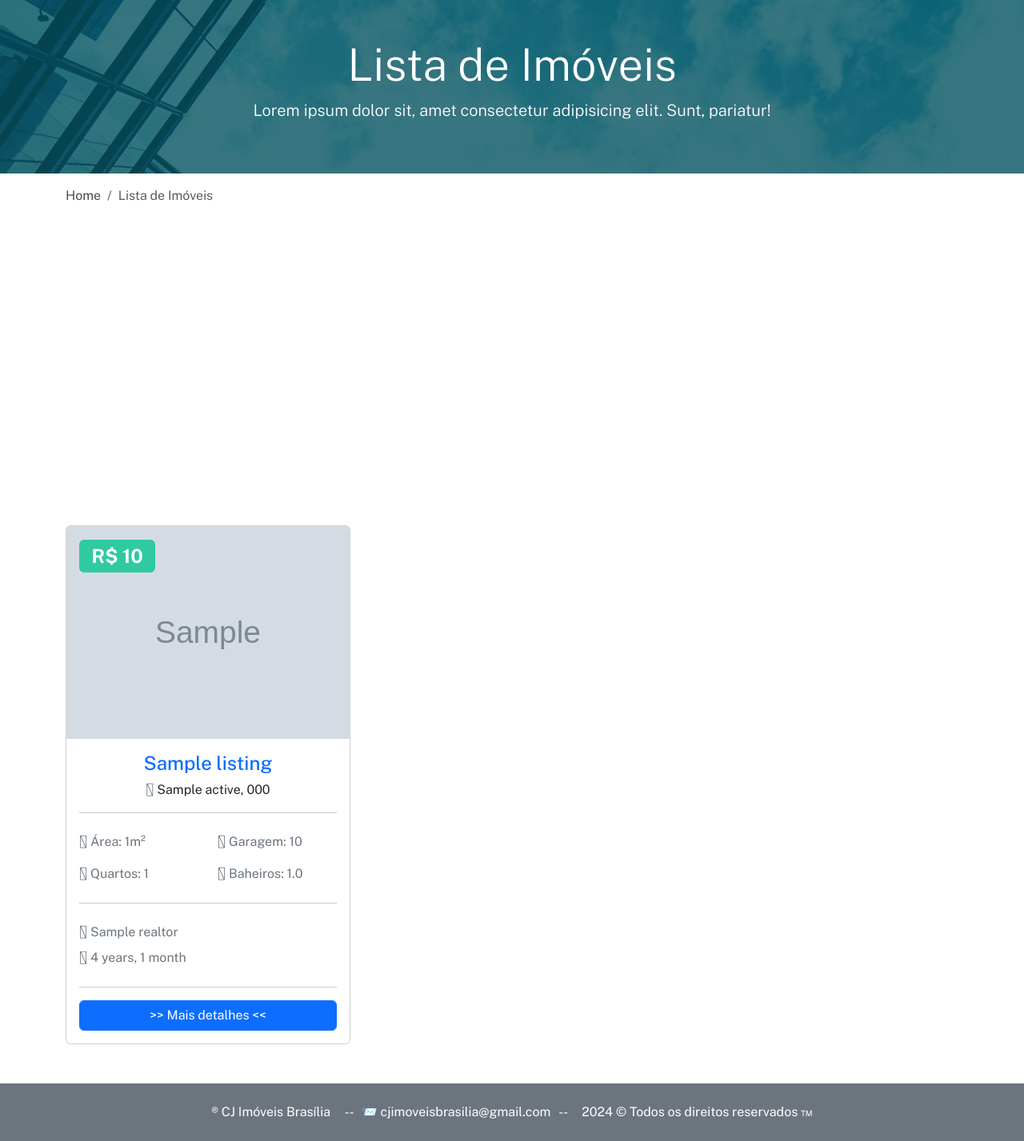
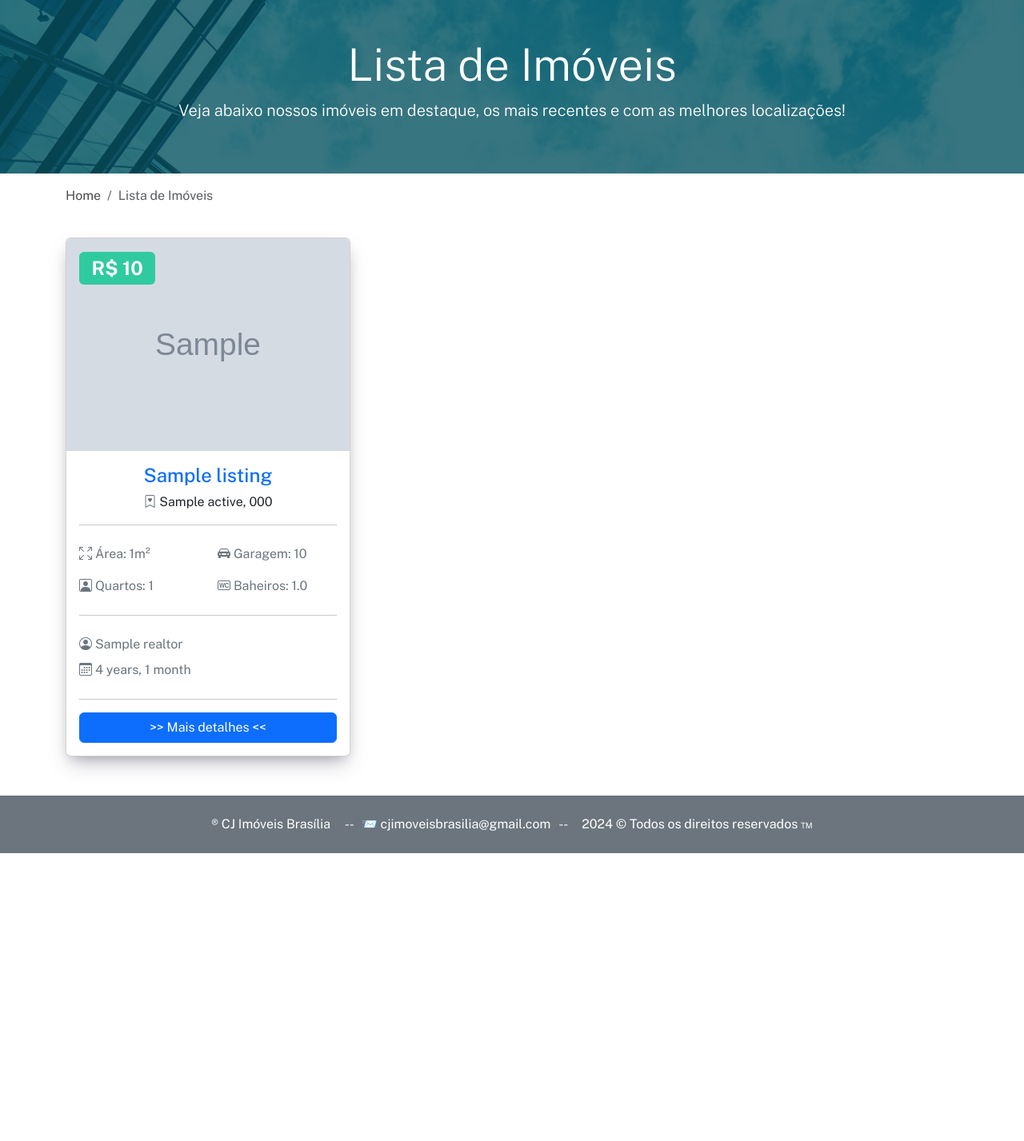
Before and after one commit to usoservicos/cj, a Django app: page /listings/ in a window 1280 px wide. Shown: the part 132-1559 px from the top of the page at 80% size. After the commit the page ends 1199 px from the top, so only its background shows below. Run offline with Django 3.2, Linux system fonts and the light colour scheme; tables that the repository leaves empty hold one stand-in row (values such as "Sample post"); grey boxes marked "Sample" are stand-in pictures; some libraries are stand-ins or nearby versions.

Commit message:
Update listings.html

```diff
--- a/templates/listings/listings.html
+++ b/templates/listings/listings.html
@@ -10,7 +10,7 @@
       <div class="row text-center">
         <div class="col-md-12">
           <h1 class="display-4">Lista de Imóveis</h1>
-          <p class="lead">Lorem ipsum dolor sit, amet consectetur adipisicing elit. Sunt, pariatur!</p>
+          <p class="lead">Veja abaixo nossos imóveis em destaque, os mais recentes e com as melhores localizações!</p>
         </div>
       </div>
     </div>
@@ -19,7 +19,7 @@
   <!-- Breadcrumb -->
   <section id="bc" class="mt-3">
     <div class="container">
-      <div class="min-vh-grande">
+      <div class="min-vh-media">
       <nav aria-label="breadcrumb">
         <ol class="breadcrumb">
           <li class="breadcrumb-item">
@@ -40,7 +40,7 @@
         {% if listings %}
           {% for listing in listings %}
           <div class="col-md-6 col-lg-4 mb-4">
-              <div class="card listing-preview">
+              <div class="card listing-preview" style="box-shadow: rgba(50, 50, 93, 0.25) 0px 13px 27px -5px, rgba(0, 0, 0, 0.3) 0px 8px 16px -8px !important;">
                 <img class="card-img-top" src="{{ listing.photo_main.url }}" alt="">
                 <div class="card-img-overlay">
                   <h2>
@@ -51,29 +51,29 @@
                   <div class="listing-heading text-center">
                     <h4 class="text-primary">{{ listing.title }}</h4>
                     <p>
-                      <i class="fas fa-map-marker text-secondary"></i> {{ listing.city }} {{ listing.state }}, {{ listing.zipcode }}</p>
+                      <i class="bi bi-bookmark-heart text-secondary"></i> {{ listing.city }} {{ listing.state }}, {{ listing.zipcode }}</p>
                   </div>
                   <hr>
                   <div class="row py-2 text-secondary">
                     <div class="col-6">
-                      <i class="fas fa-th-large"></i> Área: {{ listing.sqft }}m²</div>
+                      <i class="bi bi-arrows-fullscreen"></i> Área: {{ listing.sqft }}m²</div>
                     <div class="col-6">
-                      <i class="fas fa-car"></i> Garagem: {{ listing.garage }}</div>
+                      <i class="bi bi-car-front-fill"></i> Garagem: {{ listing.garage }}</div>
                   </div>
                   <div class="row py-2 text-secondary">
                     <div class="col-6">
-                      <i class="fas fa-bed"></i> Quartos: {{ listing.bedrooms }}</div>
+                      <i class="bi bi-person-square"></i> Quartos: {{ listing.bedrooms }}</div>
                     <div class="col-6">
-                      <i class="fas fa-bath"></i> Baheiros: {{ listing.bathrooms }}</div>
+                      <i class="bi bi-badge-wc"></i> Baheiros: {{ listing.bathrooms }}</div>
                   </div>
                   <hr>
                   <div class="row py-2 text-secondary">
                     <div class="col-12">
-                      <i class="fas fa-user"></i> {{ listing.realtor }}</div>
+                      <i class="bi bi-person-circle"></i> {{ listing.realtor }}</div>
                   </div>
                   <div class="row text-secondary pb-2">
                     <div class="col-6">
-                      <i class="fas fa-clock"></i> {{ listing.list_date | timesince }}</div>
+                      <i class="bi bi-calendar3"></i> {{ listing.list_date | timesince }}</div>
                   </div>
                   <hr>
                   <a href="{% url 'listing' listing.id %}" class="btn btn-primary btn-block"> &gt;&gt; Mais detalhes &lt;&lt; </a>
```
